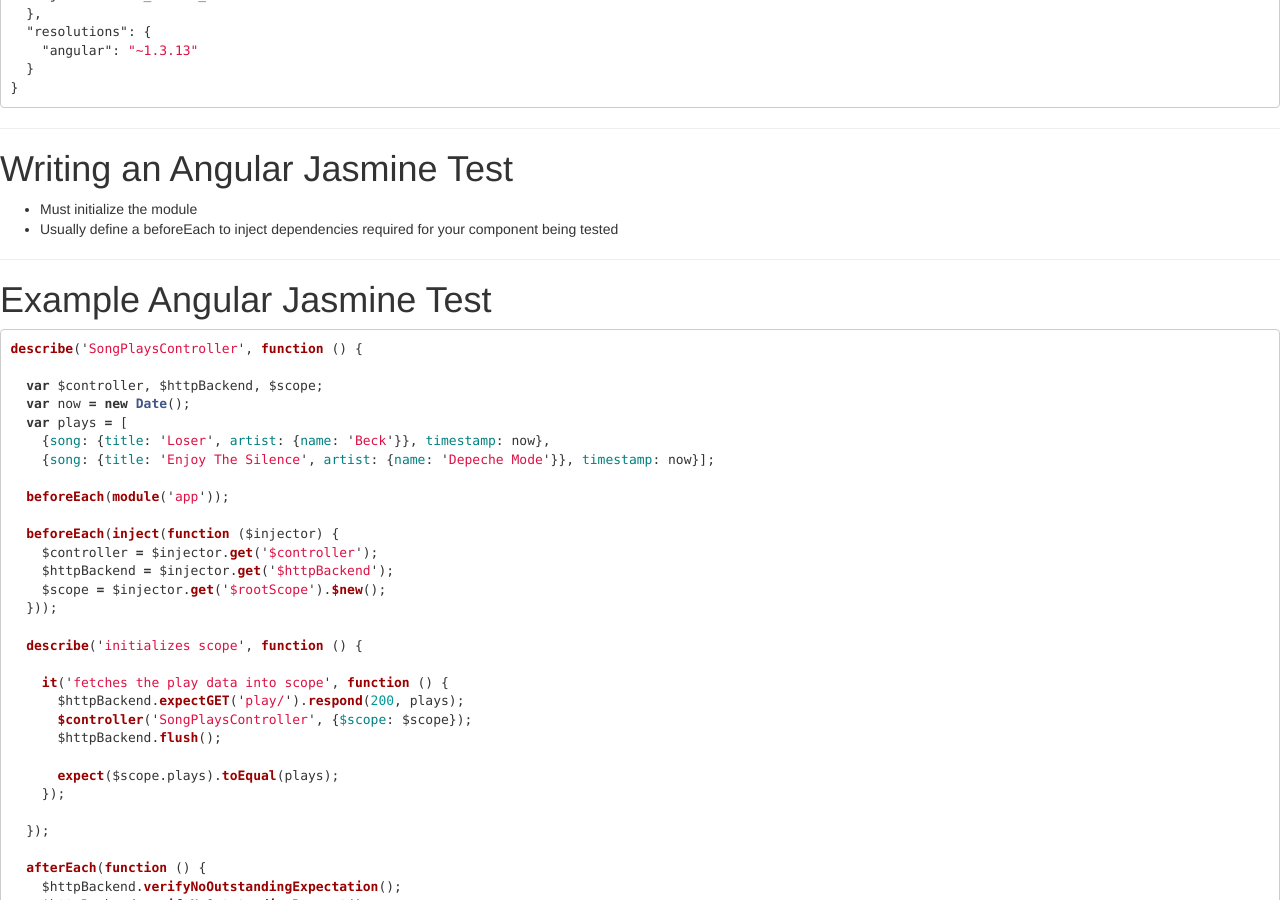
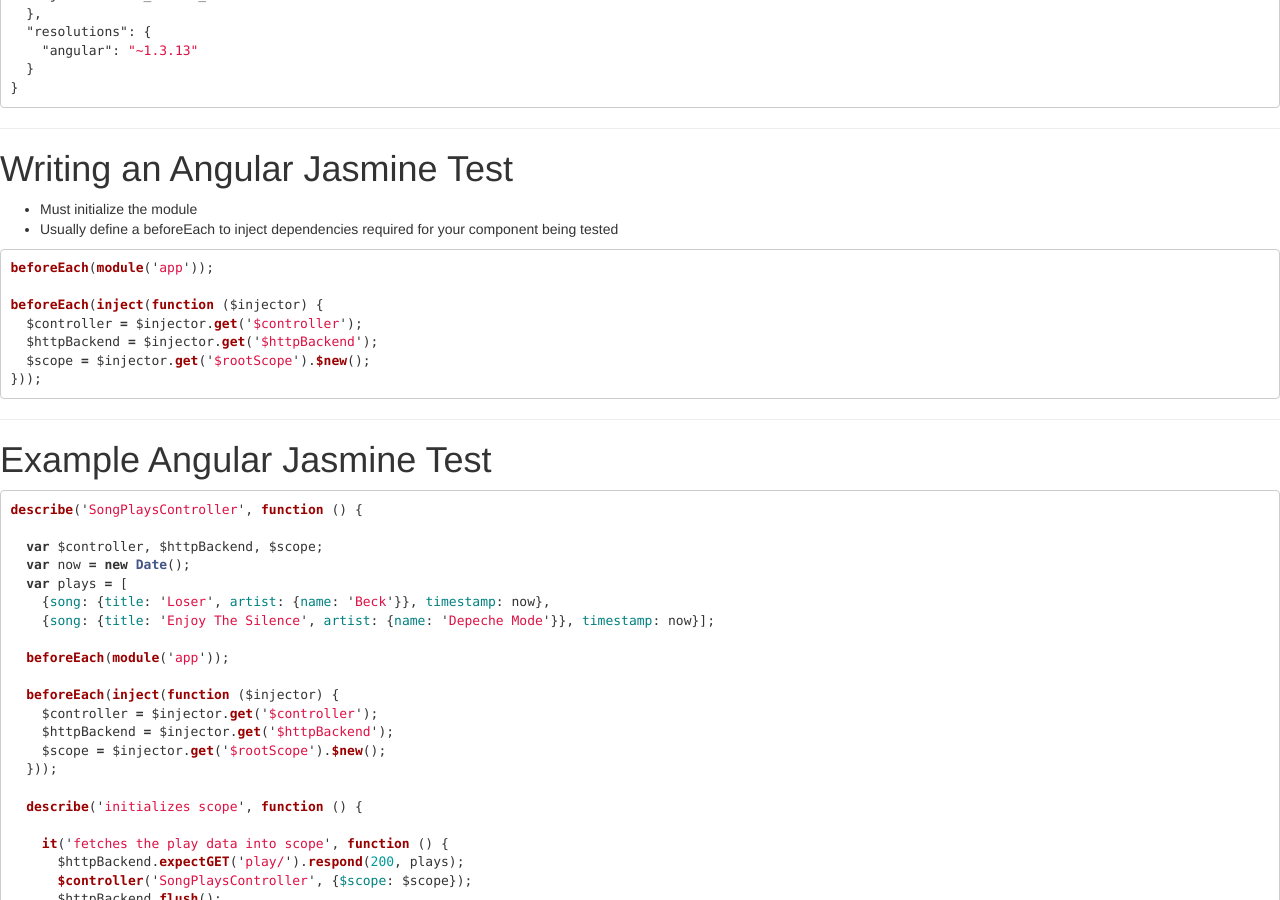
Before and after one commit to mikecalvo/mikecalvo.github.io, a Jekyll site: the page built from msse/notes/karma/index.md, in a window 1280 px wide and 900 px high, scrolled down 6941 px. Built offline with Jekyll 4.4.1, drawn with Linux system fonts in a browser that asks for light colours.

Commit message:
karma adds

````diff
--- a/msse/notes/karma/index.md
+++ b/msse/notes/karma/index.md
@@ -344,6 +344,16 @@ $httpBackend.flush();
 - Must initialize the module
 - Usually define a beforeEach to inject dependencies required for your component being tested
 
+``` javascript
+beforeEach(module('app'));
+
+beforeEach(inject(function ($injector) {
+  $controller = $injector.get('$controller');
+  $httpBackend = $injector.get('$httpBackend');
+  $scope = $injector.get('$rootScope').$new();
+}));
+```
+
 ---
 # Example Angular Jasmine Test
 
````
